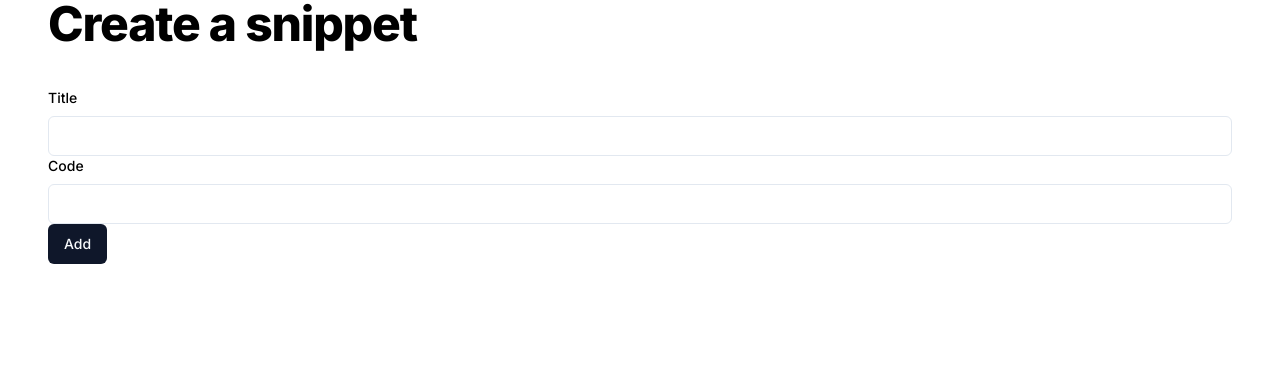
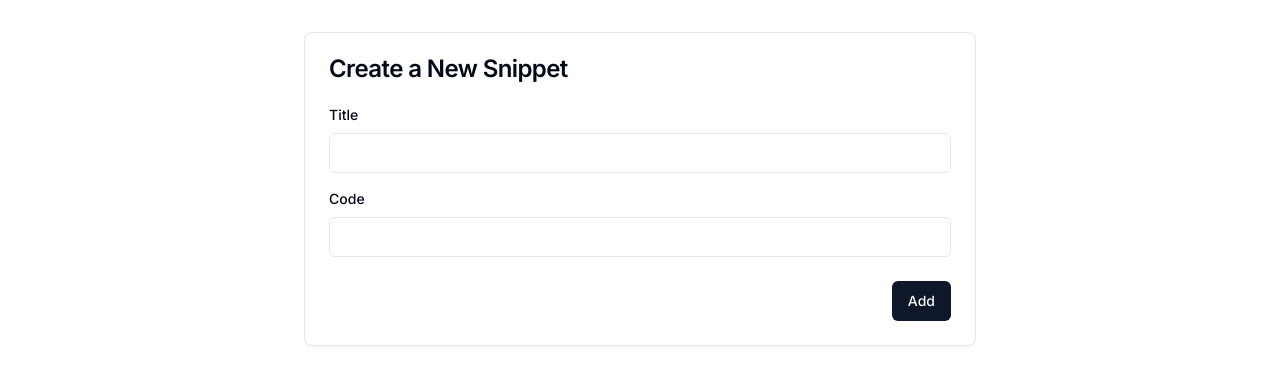
Before and after one commit to aimad-majdou/snippets, a Next.js app: page /snippets/new in a window 1280 px wide. Shown: the top 384 px of the page. Built offline with nearby package versions, Linux system fonts and the light colour scheme.

Commit message:
Refactor SnippetAddForm component and related files

```diff
--- /dev/null
+++ b/src/app/snippets/new/_components/form.tsx
@@ -0,0 +1,70 @@
+"use client";
+import createSnippetAction from "@/actions/createSnippet";
+import { Button } from "@/components/ui/button";
+import { CardContent, CardFooter } from "@/components/ui/card";
+import { Input } from "@/components/ui/input";
+import { useFormState } from "react-dom";
+
+/**
+ * SnippetCreateForm
+ *
+ * This form allows users to create a new snippet using server-side validation.
+ *
+ * Features:
+ * - **Server-Side Validation Only**: This form uses server-side validation (via `useFormState` from `react-dom`), meaning no client-side validation is performed.
+ *   - Validation occurs on the server after form submission.
+ *   - This approach ensures the form works even if JavaScript is disabled in the user's browser.
+ * - **Error Handling**: Validation errors are returned from the server and displayed under the relevant form fields.
+ * - **Form State Handling**: The form is submitted via the server action (`createSnippetAction`) and feedback is provided based on the server response.
+ *
+ * This form is different from the snippet edit form, which uses client-side validation with `react-hook-form`.
+ * Note: The form is used without noValidate, so the browser will run some sort of client-side validation.
+ */
+export default function SnippetAddForm() {
+  // Use useFormState to manage server-side form state and submission
+  const [formState, action] = useFormState(createSnippetAction, {
+    message: {},
+  });
+
+  // Extract field-specific errors (if any) from the form state
+  const fieldErrors = formState.message as Record<string, string>;
+
+  return (
+    <>
+      {/* The form is submitted via server-side action, validated on the server */}
+      {/* We don't add noValidate so we let the browser run some kind of client side validation */}
+      <form action={action} className="space-y-8">
+        <CardContent className="tw-space-y-4">
+          {/* Title Input Field */}
+          <div className="tw-space-y-2">
+            <label className="tw-block tw-text-sm tw-font-medium">Title</label>
+            <Input name="title" required minLength={5} />
+            {/* Display error message for the title field */}
+            {fieldErrors.title && (
+              <p className="tw-text-red-500 tw-text-sm">{fieldErrors.title}</p>
+            )}
+          </div>
+          {/* Code Input Field */}
+          <div className="tw-space-y-2">
+            <label className="tw-block tw-text-sm tw-font-medium">Code</label>
+            <Input name="code" required />
+            {/* Display error message for the code field */}
+            {fieldErrors.code && (
+              <p className="tw-text-red-500 tw-text-sm">{fieldErrors.code}</p>
+            )}
+          </div>
+        </CardContent>
+        <CardFooter className="tw-flex tw-flex-col tw-gap-2">
+          {/* General Error Message Section */}
+          {fieldErrors.general && (
+            <p className="tw-text-red-500 tw-text-sm">{fieldErrors.general}</p>
+          )}
+          {/* Submit Button */}
+          <Button type="submit" className="tw-ml-auto">
+            Add
+          </Button>
+        </CardFooter>
+      </form>
+    </>
+  );
+}
--- a/src/app/snippets/new/page.tsx
+++ b/src/app/snippets/new/page.tsx
@@ -1,70 +1,18 @@
-"use client";
+import { Card, CardHeader, CardTitle } from "@/components/ui/card";
+import SnippetAddForm from "./_components/form";
 
-import createSnippetAction from "@/actions/createSnippet";
-import { Button } from "@/components/ui/button";
-import { Input } from "@/components/ui/input";
-import { useFormState } from "react-dom";
-
-/**
- * SnippetCreatePage
- *
- * This form allows users to create a new snippet using server-side validation.
- *
- * Features:
- * - **Server-Side Validation Only**: This form uses server-side validation (via `useFormState` from `react-dom`), meaning no client-side validation is performed.
- *   - Validation occurs on the server after form submission.
- *   - This approach ensures the form works even if JavaScript is disabled in the user's browser.
- * - **Error Handling**: Validation errors are returned from the server and displayed under the relevant form fields.
- * - **Form State Handling**: The form is submitted via the server action (`createSnippetAction`) and feedback is provided based on the server response.
- *
- * This form is different from the snippet edit form, which uses client-side validation with `react-hook-form`.
- */
 const SnippetCreatePage = () => {
-  // Use useFormState to manage server-side form state and submission
-  const [formState, action] = useFormState(createSnippetAction, {
-    message: {},
-  });
-
-  // Extract field-specific errors (if any) from the form state
-  const fieldErrors = formState.message as Record<string, string>;
-
   return (
-    <>
-      <h1 className="tw-scroll-m-20 tw-text-4xl tw-font-extrabold tw-tracking-tight lg:tw-text-5xl tw-mb-10">
-        Create a snippet
-      </h1>
-
-      {/* The form is submitted via server-side action, validated on the server */}
-      <form action={action} className="space-y-8">
-        {/* Title Input Field */}
-        <div className="tw-space-y-2">
-          <label className="tw-block tw-text-sm tw-font-medium">Title</label>
-          <Input name="title" required minLength={5} />
-          {/* Display error message for the title field */}
-          {fieldErrors.title && (
-            <p className="tw-text-red-500 tw-text-sm">{fieldErrors.title}</p>
-          )}
-        </div>
-
-        {/* Code Input Field */}
-        <div className="tw-space-y-2">
-          <label className="tw-block tw-text-sm tw-font-medium">Code</label>
-          <Input name="code" required />
-          {/* Display error message for the code field */}
-          {fieldErrors.code && (
-            <p className="tw-text-red-500 tw-text-sm">{fieldErrors.code}</p>
-          )}
-        </div>
-
-        {/* General Error Message Section */}
-        {fieldErrors.general && (
-          <p className="tw-text-red-500 tw-text-sm">{fieldErrors.general}</p>
-        )}
-
-        {/* Submit Button */}
-        <Button type="submit">Add</Button>
-      </form>
-    </>
+    <div className="tw-container tw-mx-auto tw-py-8">
+      <Card className="tw-w-full tw-max-w-2xl tw-mx-auto">
+        <CardHeader>
+          <CardTitle className="tw-text-2xl tw-font-bold">
+            Create a New Snippet
+          </CardTitle>
+        </CardHeader>
+        <SnippetAddForm />
+      </Card>
+    </div>
   );
 };
 
```
